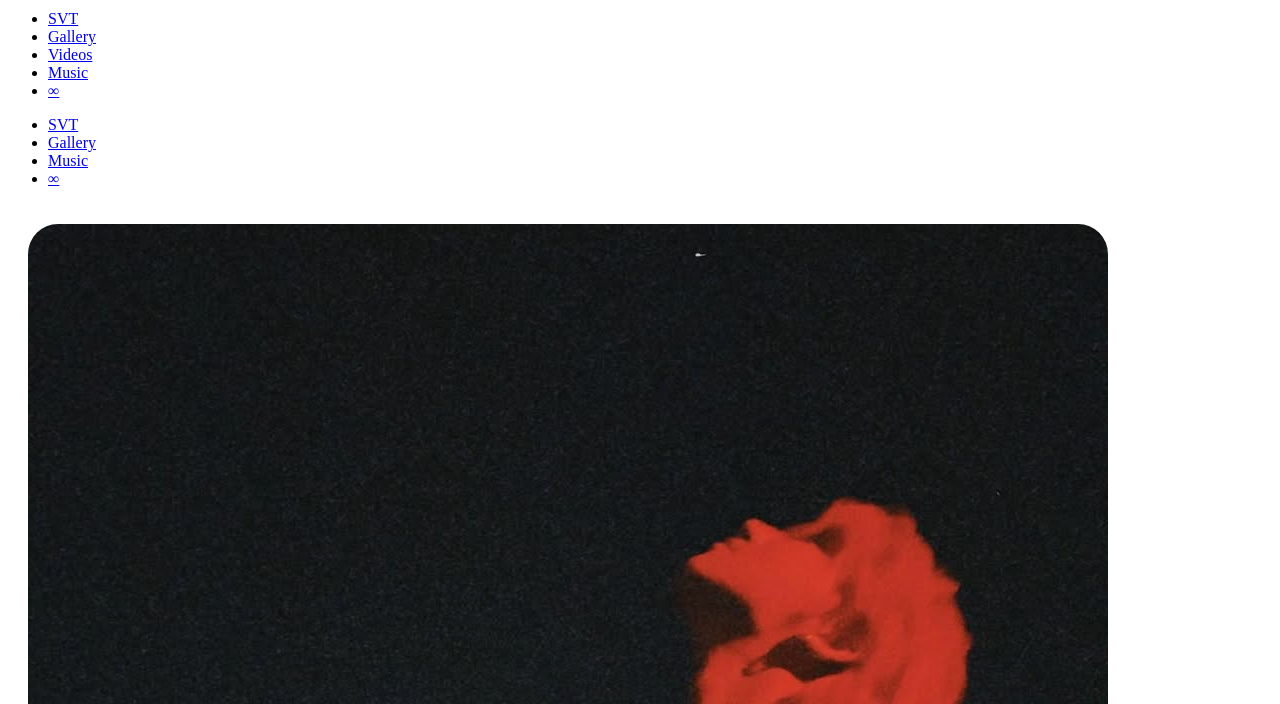
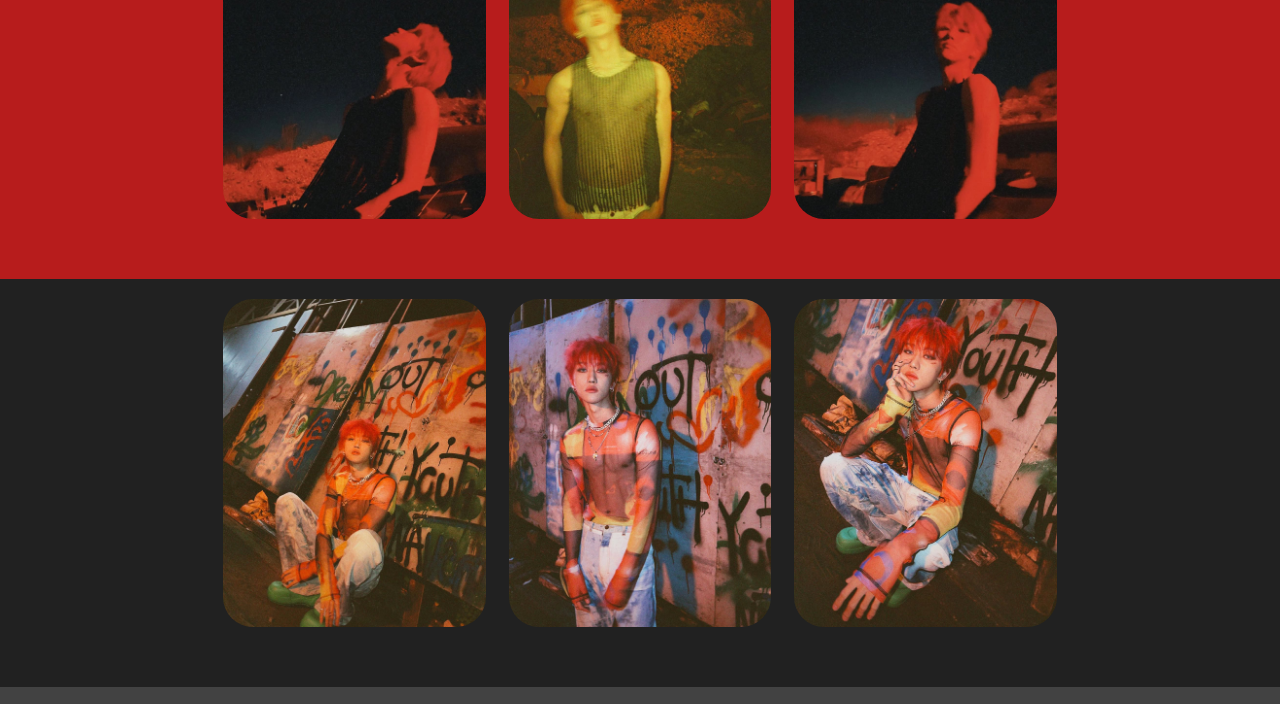
Before and after one commit to psalmurai/psalmuraiii, a plain HTML site: page gallery.html in a window 1280 px wide. Shown: the part 128-832 px from the top of the page. Drawn offline with nearby package versions, Linux system fonts and the light colour scheme; the site is published under a folder, as on GitHub Pages, so addresses that start at the root find nothing.

Commit message:
Update gallery.html

```diff
--- a/gallery.html
+++ b/gallery.html
@@ -4,7 +4,7 @@
     <!-- font awesome -->
     <link rel="stylesheet" href="https://use.fontawesome.com/releases/v5.0.13/css/all.css" integrity="sha384-DNOHZ68U8hZfKXOrtjWvjxusGo9WQnrNx2sqG0tfsghAvtVlRW3tvkXWZh58N9jp" crossorigin="anonymous">
     <link rel="stylesheet" href="https://fonts.googleapis.com/icon?family=Material+Icons">
-    <link rel="stylesheet" href="/css/materialize.min.css">
+    <link rel="stylesheet" href="css/materialize.min.css">
     <title>THE8</title>
 
     <style>
```
